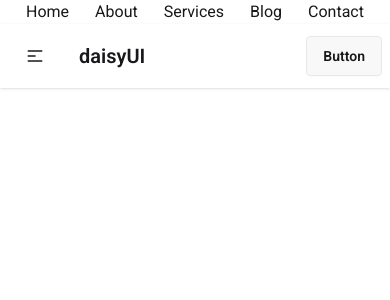
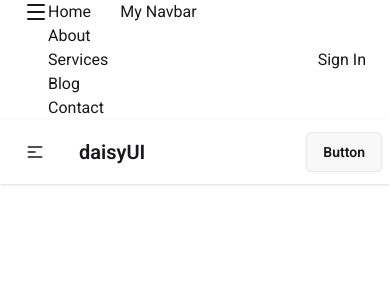
Before and after one commit to MahbubaSultanaEty/React-Ecosystem-npm--Tailwind-Recharts-, a React (Vite) app: page /contact in a window 390 px wide. Shown: the top 300 px of the page. Built offline with nearby package versions, Linux system fonts and the light colour scheme.

Commit message:
34-3 dynamic menu button toggle and menu toggle

```diff
--- a/package.json
+++ b/package.json
@@ -11,7 +11,7 @@
   },
   "dependencies": {
     "@tailwindcss/vite": "^4.2.2",
-    "lucide": "^1.3.0",
+    "lucide-react": "^1.3.0",
     "react": "^19.2.4",
     "react-dom": "^19.2.4",
     "tailwindcss": "^4.2.2"
--- a/src/App.jsx
+++ b/src/App.jsx
@@ -1,11 +1,10 @@
-import { useState } from 'react'
 
 import './App.css'
 import DaisyUiNav from './components/DaisyUiNav/DaisyUiNav'
 import Navbar from './components/Navbar/Navbar'
 
 function App() {
-  const [count, setCount] = useState(0)
+
 
   return (
     <>
--- a/src/components/Navbar/Navbar.jsx
+++ b/src/components/Navbar/Navbar.jsx
@@ -1,5 +1,9 @@
-import React from 'react';
+import React, { useState } from 'react';
 import Link from './Link';
+import { Menu, X } from 'lucide-react';
+
+
+
 
 const navLinks = [
   {
@@ -30,14 +34,28 @@
 ];
 
 const Navbar = () => {
+    const [open, setOpen] = useState(false);
+
+    const links=  navLinks.map(route => <Link key={route.id} route={route}></Link>)
+
+
 
     return (
-        <nav>
+        <nav className='flex justify-between mx-6'>
+            <span className='flex justify-between' onClick={() => setOpen(!open)}>
+                {
+                    open ?
+                        <X className='md:hidden'></X> :
+                        <Menu className='md:hidden' />}
+                <ul className='md:hidden'>
+                {links}
+                </ul>
 
-            <ul className='flex justify-evenly'>
+            <h3 className='ml-3'>My Navbar</h3>
+            </span>
+            <ul className='hidden md:flex justify-between gap-8'>
                 {
-                    navLinks.map(route => <Link key={route.id} route={route}></Link>)
-
+                    links
                 }
             </ul>
             {/* <ul style={{display: "flex", justifyContent: "space-around"}}>
@@ -46,6 +64,8 @@
                         <a href={ route.path}>{ route.name}</a></li>)
             }
              </ul> */}
+
+            <button>Sign In</button>
         </nav>
     );
 };
--- a/vite.config.js
+++ b/vite.config.js
@@ -6,5 +6,6 @@
 export default defineConfig({
   plugins: [react(),
     tailwindcss(),
+
   ],
 })
```
Also changed, not shown: 1 other file (tests, documents, lock files or other folders).
